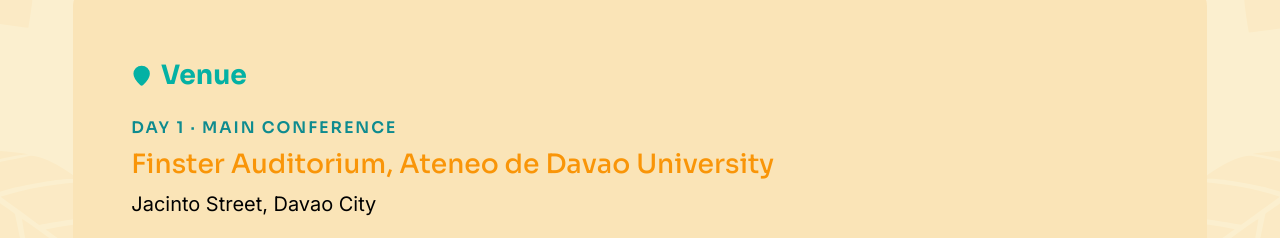
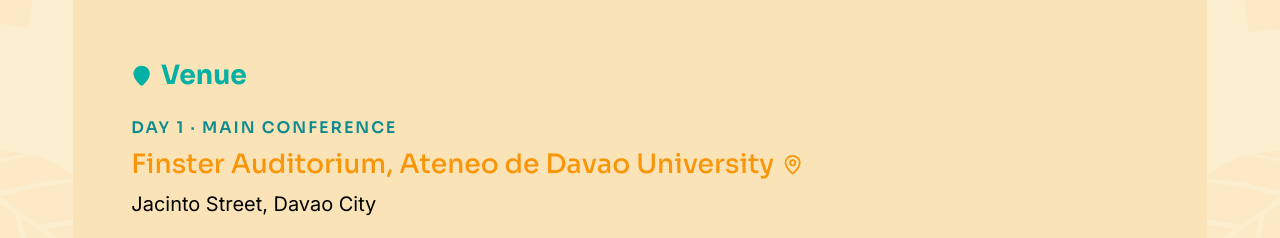
Before and after one commit to DurianPy-Davao-Python-User-Group/pycon-davao-2026-website, a Next.js app: page /travel-guide in a window 1280 px wide. Shown: the part 926-1164 px from the top of the page. Built offline with nearby package versions, Linux system fonts and the light colour scheme.

Commit message:
chore: add google map hyperlink and icon to header text

```diff
--- a/src/app/travel-guide/page.tsx
+++ b/src/app/travel-guide/page.tsx
@@ -49,7 +49,16 @@
                     id="travel-guide-day-1-venue"
                     className="font-heading text-pycon-orange mt-2 text-lg leading-tight font-medium sm:text-xl lg:text-[clamp(1.5rem,2.08vw,2.5rem)]"
                   >
-                    Finster Auditorium, Ateneo de Davao University
+                    <a
+                      href="https://maps.app.goo.gl/H4HgpAG9dVsahDLP7"
+                      target="_blank"
+                      rel="noopener noreferrer"
+                      className="inline-flex items-center gap-2 rounded-sm underline decoration-transparent underline-offset-4 hover:decoration-current focus-visible:decoration-current focus-visible:outline-pycon-teal focus-visible:outline-2 focus-visible:outline-offset-4"
+                    >
+                      <span>Finster Auditorium, Ateneo de Davao University</span>
+                      <MapPin aria-hidden="true" className="size-[0.8em] shrink-0" />
+                      <span className="sr-only">(opens in a new tab)</span>
+                    </a>
                   </h3>
                   <p className="mt-2">Jacinto Street, Davao City</p>
 
```
